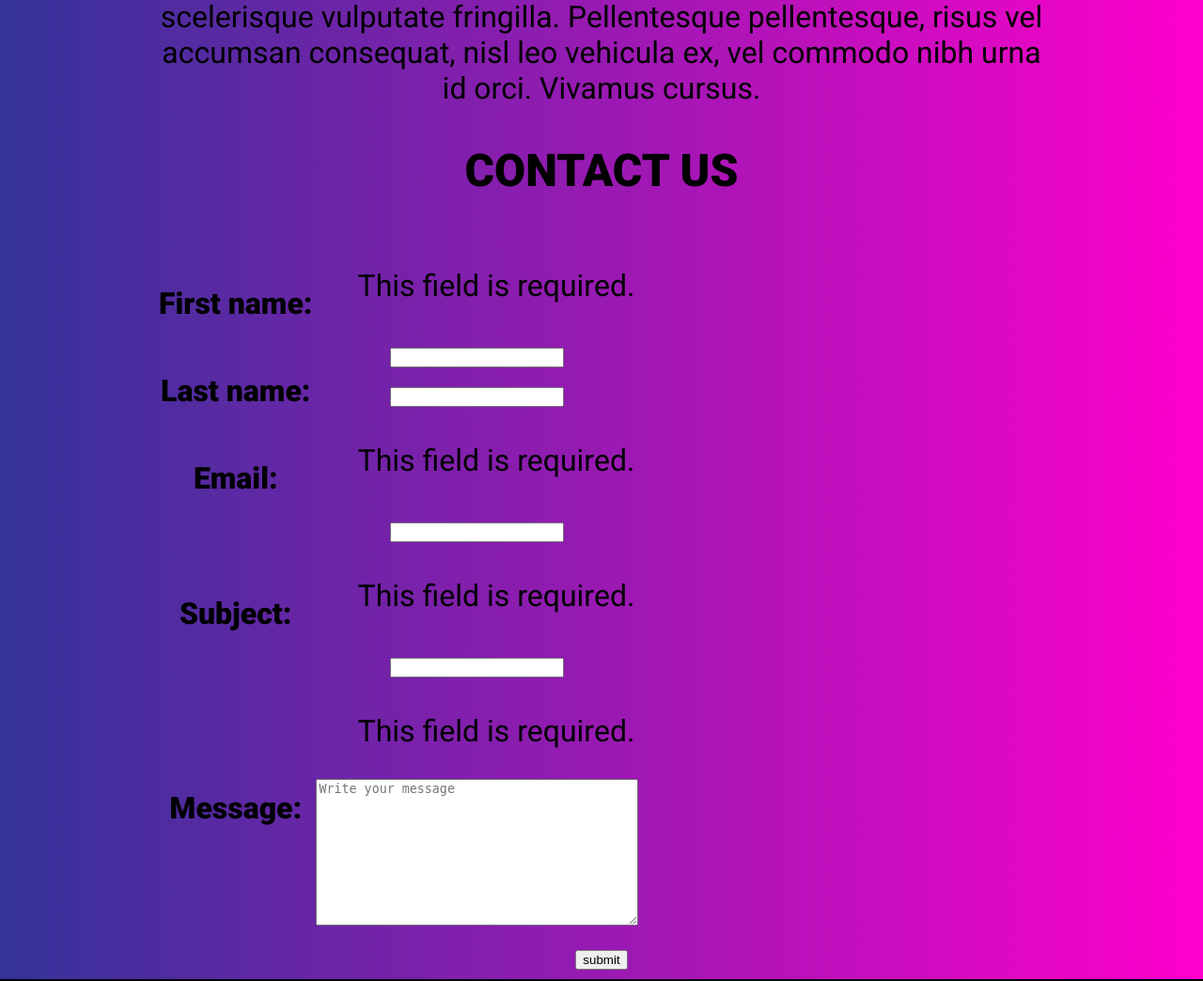
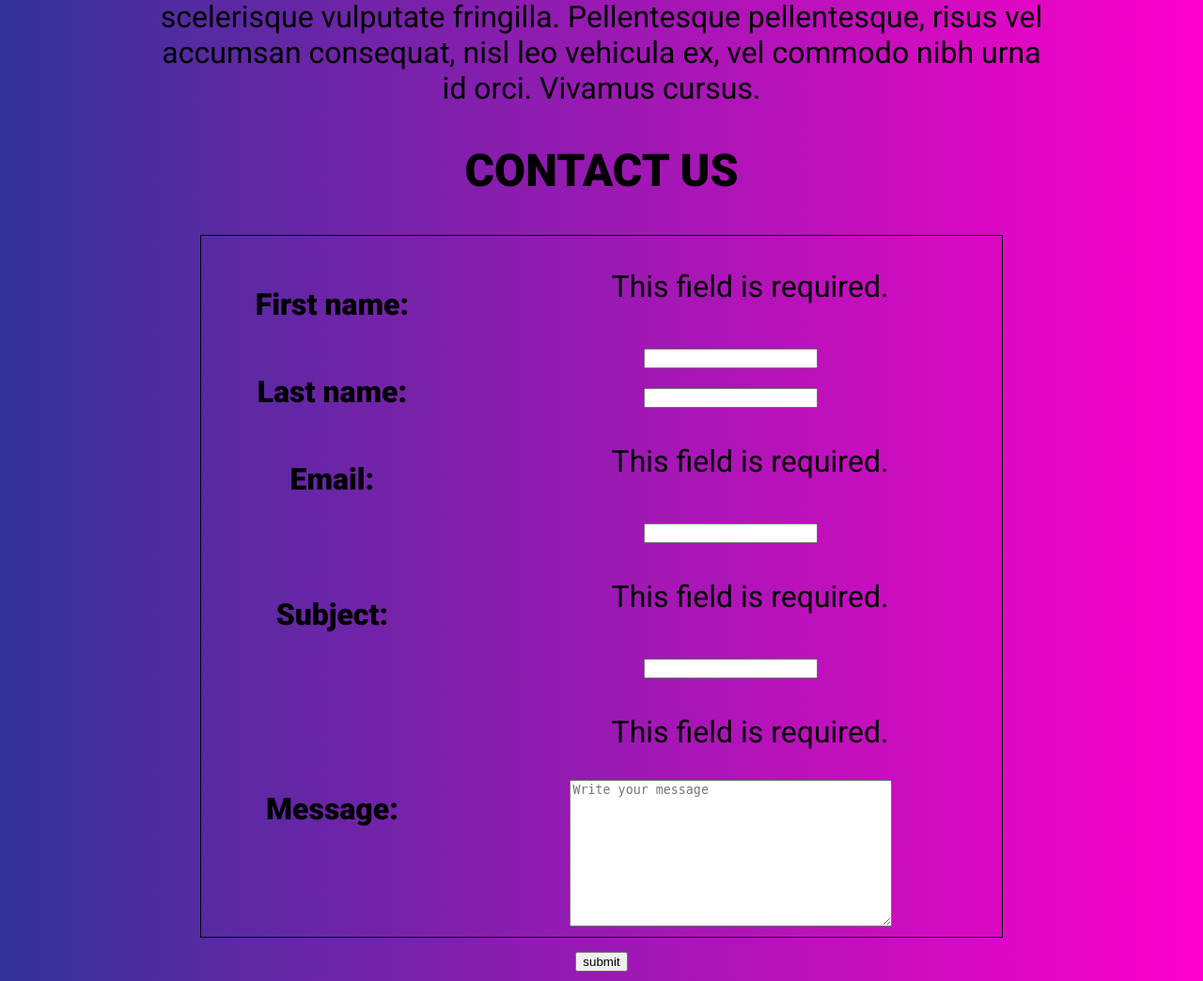
Before and after one commit to simlal/labtasks, a Django app: page / in a window 1280 px wide. Shown: the part 3261-4305 px from the top of the page at 94% size. Run offline with Django 4.2, Linux system fonts and the light colour scheme; parts of the project's set-up code (start-up, migrations or seed data) failed here and were passed over.

Commit message:
Contact section width styling

```diff
--- a/labtasks/static/styles/main.css
+++ b/labtasks/static/styles/main.css
@@ -344,6 +344,14 @@ nav {
     scroll-margin-top: 2em;
     margin: auto;
     text-align: center;
+    align-items: center;
     width: 75%;
     font-size: 2em;
 }
+
+.form-table {
+    text-align: center;
+    margin: auto;
+    border: 1px solid var(--primary-text-col);
+    width: 90%;
+}
```
